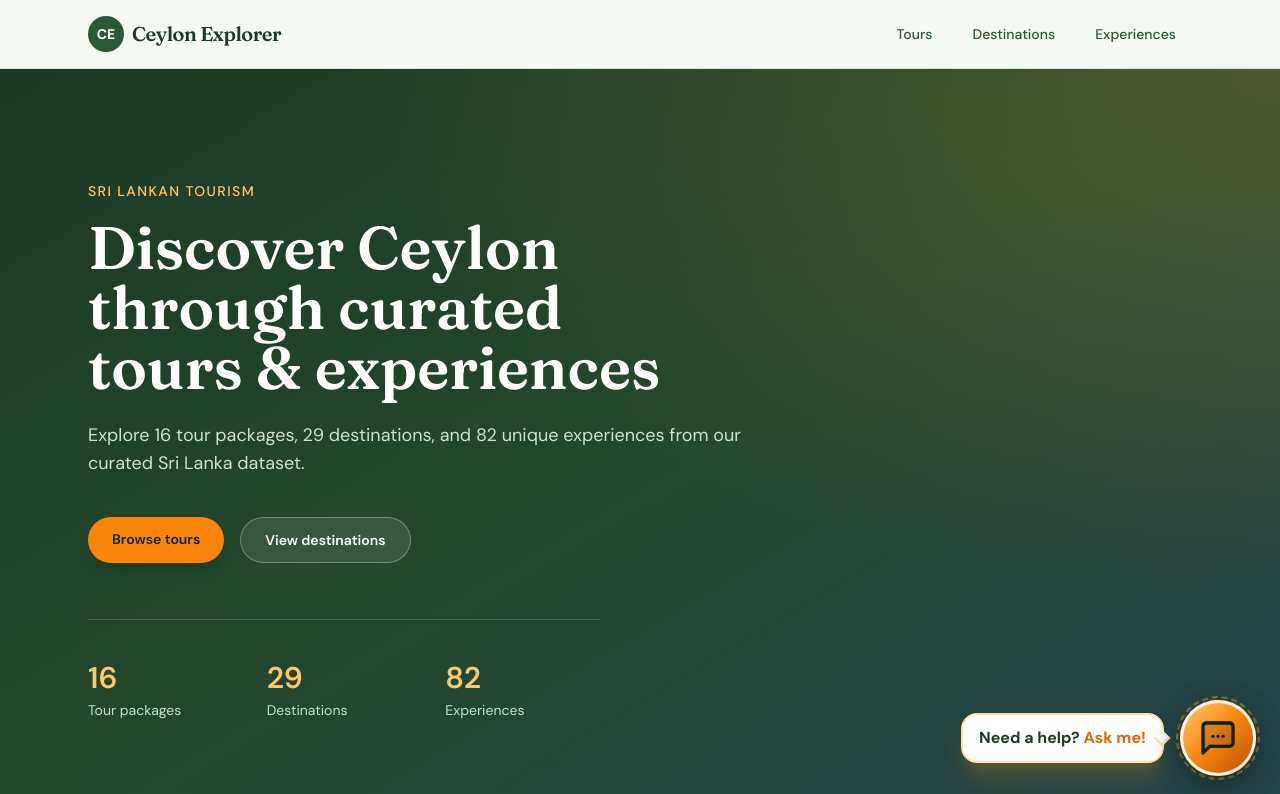
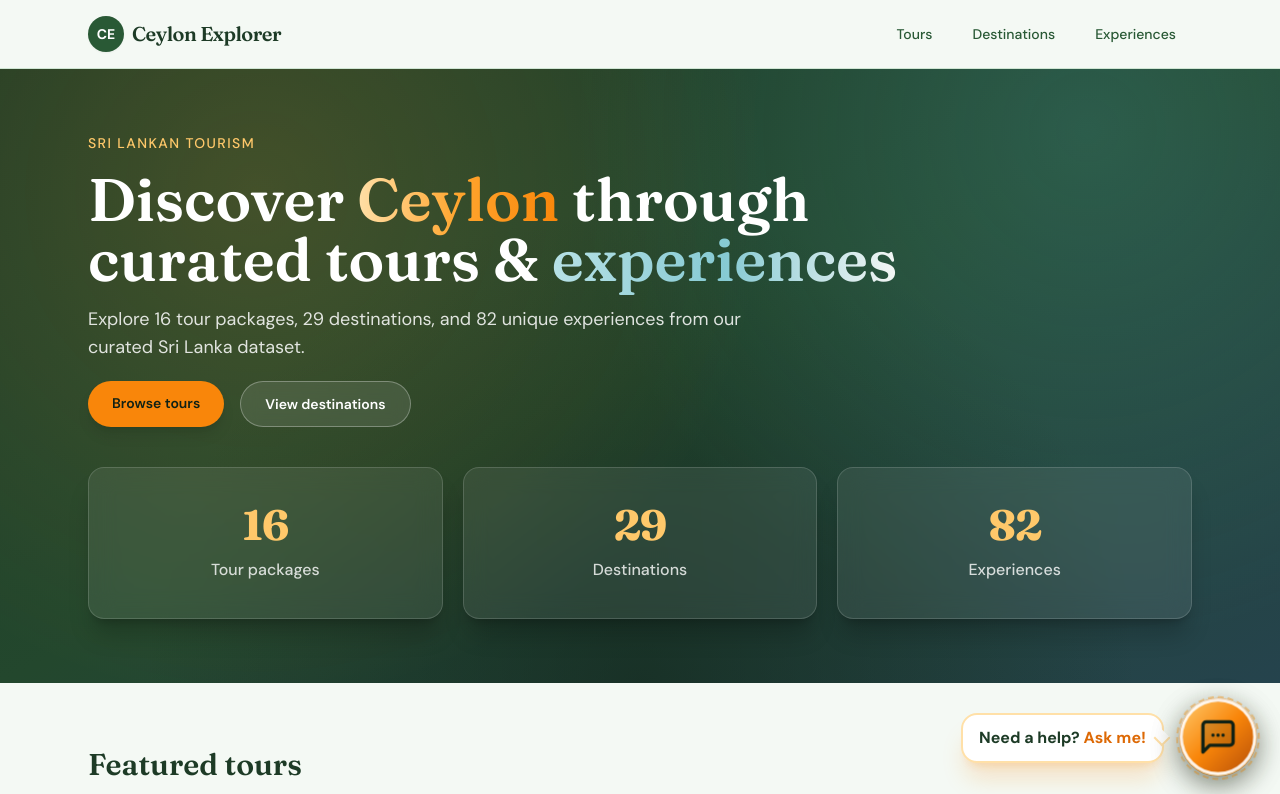
Before and after one commit to SSenitha/Cursor_24H, a Next.js app: page / in a window 1280 px wide. Shown: the top 794 px of the page. Built offline with nearby package versions, Linux system fonts and the light colour scheme.

Commit message:
cleaned the hero section

```diff
--- a/src/app/page.tsx
+++ b/src/app/page.tsx
@@ -2,6 +2,43 @@ import Link from "next/link";
 import { ExperienceCard } from "@/components/ExperienceCard";
 import { TourCard } from "@/components/TourCard";
 import { getAllExperiences, getAllTours, getStats } from "@/lib/data";
+
+type HeroStatCounts = {
+  tours: number;
+  destinations: number;
+  experiences: number;
+};
+
+function HeroStatBoxes({ tours, destinations, experiences }: HeroStatCounts) {
+  const items = [
+    { value: tours, label: "Tour packages" },
+    { value: destinations, label: "Destinations" },
+    { value: experiences, label: "Experiences" },
+  ] as const;
+
+  return (
+    <dl className="mt-8 grid grid-cols-2 gap-4 sm:grid-cols-3 sm:gap-5 md:mt-10 md:gap-5">
+      {items.map(({ value, label }, index) => (
+        <div
+          key={label}
+          className={[
+            "flex flex-col items-center justify-center rounded-2xl border border-white/15 bg-white/[0.08] px-4 py-7 text-center shadow-xl shadow-black/20 backdrop-blur-md sm:px-5 sm:py-8 md:px-6 md:py-9",
+            index === 2
+              ? "col-span-2 w-full max-w-xs justify-self-center sm:col-span-1 sm:max-w-none md:justify-self-auto"
+              : "",
+          ].join(" ")}
+        >
+          <dt className="font-display text-4xl font-bold tabular-nums leading-none tracking-tight text-saffron-300 sm:text-5xl md:text-[2.65rem]">
+            {value}
+          </dt>
+          <dd className="mt-3 text-sm font-medium leading-snug text-white/80 sm:text-base">
+            {label}
+          </dd>
+        </div>
+      ))}
+    </dl>
+  );
+}
 
 export default function HomePage() {
   const stats = getStats();
@@ -11,46 +48,46 @@ export default function HomePage() {
   return (
     <>
       <section className="relative overflow-hidden bg-gradient-to-br from-jungle-900 via-jungle-800 to-ocean-900 text-white">
-        <div className="absolute inset-0 bg-[radial-gradient(ellipse_at_top_right,rgba(255,168,46,0.2),transparent_50%)]" />
-        <div className="relative mx-auto max-w-6xl px-4 py-20 sm:px-6 sm:py-28">
+        <div className="pointer-events-none absolute inset-0 bg-[radial-gradient(circle_at_20%_20%,rgba(255,168,46,0.16),transparent_45%),radial-gradient(circle_at_85%_10%,rgba(77,170,184,0.22),transparent_42%),radial-gradient(ellipse_at_bottom,rgba(15,33,21,0.55),transparent_55%)]" />
+        <div className="relative mx-auto max-w-6xl px-4 py-12 sm:px-6 sm:py-14 lg:py-16">
+          <div className="min-w-0">
             <p className="text-sm font-medium uppercase tracking-widest text-saffron-300">
               Sri Lankan Tourism
             </p>
-          <h1 className="mt-4 max-w-3xl font-display text-balance text-4xl font-semibold leading-tight sm:text-6xl">
-            Discover Ceylon through curated tours &amp; experiences
+            <h1 className="mt-3 max-w-4xl font-display text-balance text-4xl font-semibold leading-tight sm:mt-4 sm:text-6xl lg:mt-4">
+              Discover{" "}
+              <span className="bg-gradient-to-r from-saffron-200 via-saffron-400 to-saffron-500 bg-clip-text text-transparent">
+                Ceylon
+              </span>{" "}
+              through curated tours &amp;{" "}
+              <span className="bg-gradient-to-r from-ocean-200 via-ocean-300 to-white/95 bg-clip-text text-transparent">
+                experiences
+              </span>
             </h1>
-          <p className="mt-6 max-w-2xl text-lg text-jungle-100/90">
+            <p className="mt-3 max-w-2xl text-base leading-relaxed text-white/85 sm:mt-4 sm:text-lg">
               Explore {stats.tours} tour packages, {stats.destinations} destinations, and{" "}
               {stats.experiences} unique experiences from our curated Sri Lanka dataset.
             </p>
-          <div className="mt-10 flex flex-wrap gap-4">
+            <div className="mt-4 flex flex-wrap gap-3 sm:mt-5 sm:gap-4">
               <Link
                 href="/tours"
-              className="rounded-full bg-saffron-500 px-6 py-3 text-sm font-semibold text-jungle-950 shadow-lg transition hover:bg-saffron-400"
+                className="rounded-full bg-saffron-500 px-5 py-2.5 text-sm font-semibold text-jungle-950 shadow-lg transition hover:bg-saffron-400 sm:px-6 sm:py-3"
               >
                 Browse tours
               </Link>
               <Link
                 href="/destinations"
-              className="rounded-full border border-white/30 bg-white/10 px-6 py-3 text-sm font-semibold backdrop-blur transition hover:bg-white/20"
+                className="rounded-full border border-white/30 bg-white/10 px-5 py-2.5 text-sm font-semibold backdrop-blur transition hover:bg-white/20 sm:px-6 sm:py-3"
               >
                 View destinations
               </Link>
             </div>
-          <dl className="mt-14 grid grid-cols-3 gap-6 border-t border-white/15 pt-10 sm:max-w-lg">
-            <div>
-              <dt className="text-3xl font-semibold text-saffron-300">{stats.tours}</dt>
-              <dd className="mt-1 text-sm text-jungle-200">Tour packages</dd>
+            <HeroStatBoxes
+              tours={stats.tours}
+              destinations={stats.destinations}
+              experiences={stats.experiences}
+            />
           </div>
-            <div>
-              <dt className="text-3xl font-semibold text-saffron-300">{stats.destinations}</dt>
-              <dd className="mt-1 text-sm text-jungle-200">Destinations</dd>
-            </div>
-            <div>
-              <dt className="text-3xl font-semibold text-saffron-300">{stats.experiences}</dt>
-              <dd className="mt-1 text-sm text-jungle-200">Experiences</dd>
-            </div>
-          </dl>
         </div>
       </section>
 
```
Lines whose indentation alone changed are shown as unchanged.
